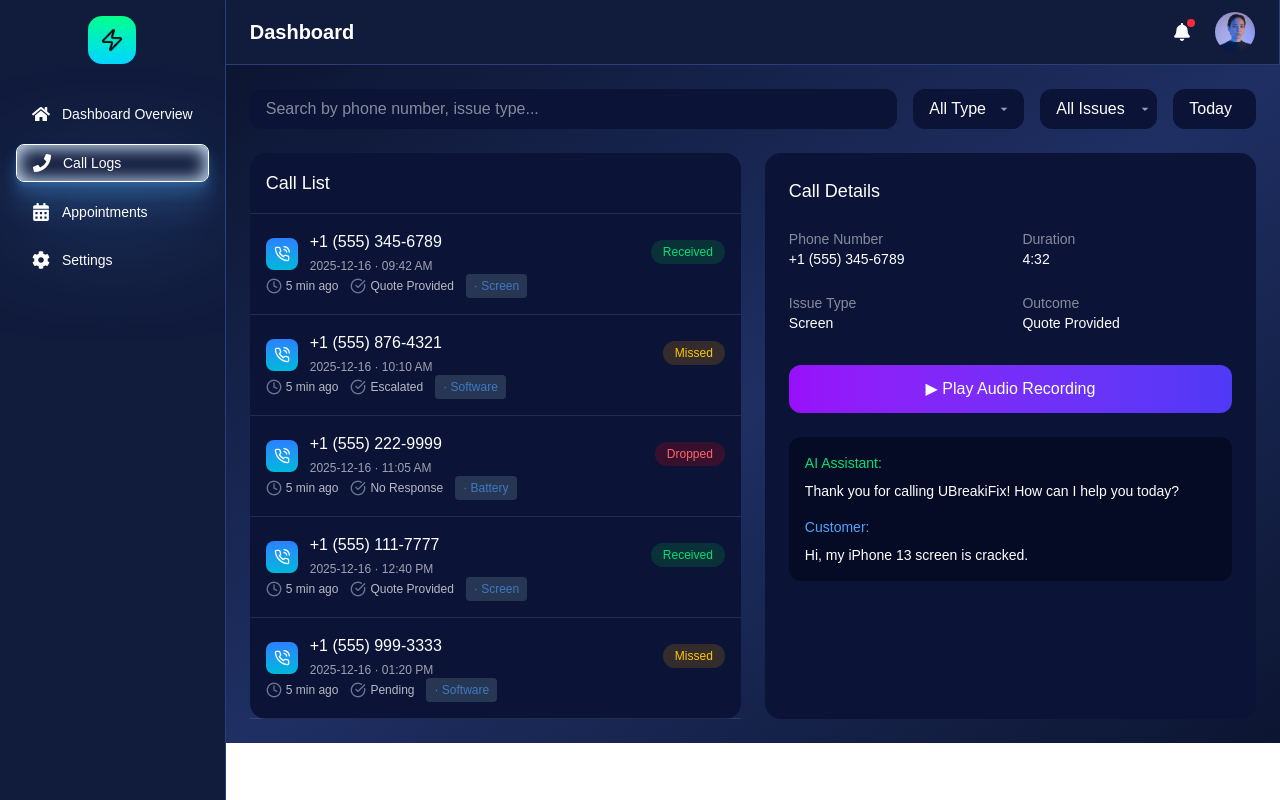
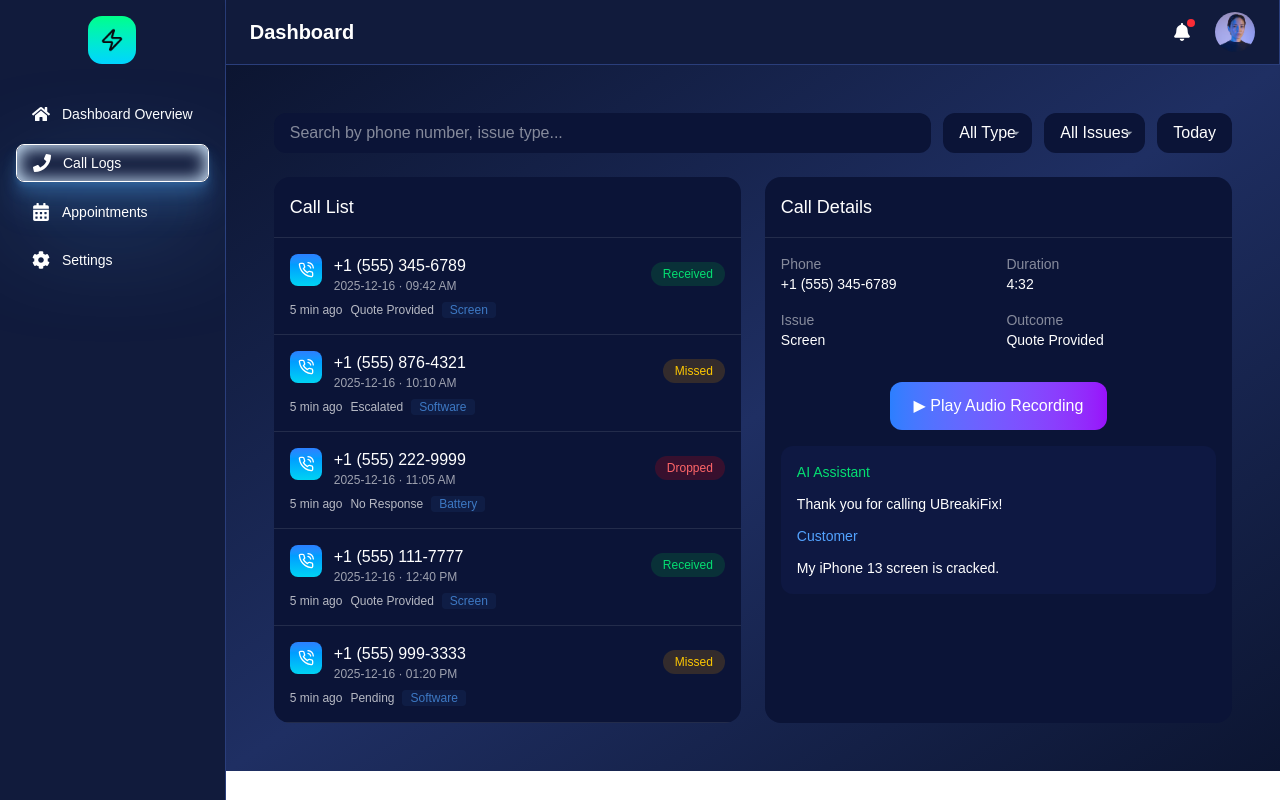
Before and after one commit to monirhossain-oss/Dashboard-app, a Next.js app: page /dashboard/calllogs in a window 1280 px wide. Built offline with nearby package versions, Linux system fonts and the light colour scheme.

Commit message:
Add Call Logs and Appointments pages

```diff
--- a/src/app/dashboard/appointments/page.jsx
+++ b/src/app/dashboard/appointments/page.jsx
@@ -1,9 +1,34 @@
-import React from 'react'
+import React from "react";
+const cardData = [
+    { title: "Calls Today", live: 234, growth: "+12%", bg: "linear-gradient(135deg, #2B7FFF 0%, #00B8DB 100%)" },
+    { title: "New Users", live: 120, growth: "+8%",bg: "linear-gradient(135deg, #FF7F50 0%, #FFB347 100%)" },
+    { title: "Revenue", live: 540, growth: "+20%", bg: "linear-gradient(135deg, #8A2BE2 0%, #DA70D6 100%)" }
+];
 
-export default function page() {
+export default function Page() {
   return (
-    <div>
-      appointments
-    </div>
-  )
+    <>
+      <div>
+        {/* Cards */}
+      <div className="grid grid-cols-1 md:grid-cols-2 lg:grid-cols-3 gap-4 mb-8">
+        {cardData.map((card, idx) => (
+          <div
+            key={idx}
+            className="relative p-4 rounded-xl border border-[#2B7FFF33] bg-[#0F172B80] flex items-center justify-between"
+          >
+            {/* Left Side - Info */}
+            <div className="flex flex-col justify-center gap-2">
+              <span className="text-sm text-gray-400">{card.title}</span>
+              <span className="text-xl font-bold text-white">{card.live}</span>
+              <span className="text-sm text-green-400">{card.growth}</span>
+            </div>
+          </div>
+        ))}
+      </div>
+      <div className="p-4">
+        <h2>Booking Link</h2>
+      </div>
+      </div>
+    </>
+  );
 }
--- a/src/app/dashboard/calllogs/page.jsx
+++ b/src/app/dashboard/calllogs/page.jsx
@@ -62,55 +62,44 @@ const calls = [
     },
 ];
 
-
-
 export default function Page() {
     const [active, setActive] = useState(calls[0]);
 
     return (
-        <div className="text-white">
+        <div className="text-white p-3 sm:p-6">
+
             {/* Top Bar */}
-            <div className="flex gap-4 mb-6 items-center">
+            <div className="flex flex-col md:flex-row gap-3 mb-6">
+
                 <input
                     placeholder="Search by phone number, issue type..."
                     className="flex-1 bg-[#0b1437] rounded-xl px-4 py-2 outline-none"
                 />
 
-                {/* All Type */}
                 <div className="relative">
-                    <MdArrowDropDown className="absolute right-3 top-1/2 -translate-y-1/2 text-gray-400" />
-
-                    <select className="bg-[#0b1437] rounded-xl pl-4 pr-6 py-2 outline-none appearance-none">
+                    <MdArrowDropDown className="absolute right-2 top-1/2 -translate-y-1/2 text-gray-400" />
+                    <select className="bg-[#0b1437] rounded-xl px-4 py-2 appearance-none w-full md:w-auto">
                         <option>All Type</option>
-                        <option>Inbound</option>
-                        <option>Outbound</option>
                     </select>
                 </div>
 
-                {/* All Issues */}
                 <div className="relative">
-                    <MdArrowDropDown className="absolute right-1 top-1/2 -translate-y-1/2 text-gray-400" />
-
-                    <select className="bg-[#0b1437] rounded-xl pl-4 pr-8 py-2 outline-none appearance-none">
+                    <MdArrowDropDown className="absolute right-2 top-1/2 -translate-y-1/2 text-gray-400" />
+                    <select className="bg-[#0b1437] rounded-xl px-4 py-2 appearance-none w-full md:w-auto">
                         <option>All Issues</option>
-                        <option>Screen</option>
-                        <option>Battery</option>
-                        <option>Software</option>
                     </select>
                 </div>
 
-                {/* Today */}
-                <div>
-
-                    <button className="bg-[#0b1437] rounded-xl pl-4 pr-6 py-2">
-                        Today
-                    </button>
-                </div>
+                <button className="bg-[#0b1437] rounded-xl px-4 py-2 w-full md:w-auto">
+                    Today
+                </button>
             </div>
 
-            <div className="grid grid-cols-2 gap-6">
+            {/* Main Layout */}
+            <div className="grid grid-cols-1 lg:grid-cols-2 gap-6">
+
                 {/* Call List */}
-                <div className="col-span-1 bg-[#0b1437] rounded-2xl">
+                <div className="bg-[#0b1437] rounded-2xl overflow-y-auto">
 
                     <h2 className="text-lg p-4 border-b border-white/10">
                         Call List
@@ -120,84 +109,69 @@ export default function Page() {
                         <div
                             key={c.id}
                             onClick={() => setActive(c)}
-                            className={`p-4 cursor-pointer border-b border-white/10 transition ${active.id === c.id
-                                ? ""
-                                : "hover:bg-[#0f1a44]"
-                                }`}
+                            className="p-4 border-b border-white/10 hover:bg-[#0f1a44] cursor-pointer"
                         >
-                            {/* Top Row */}
                             <div className="flex justify-between items-center">
 
-                                {/* Left */}
-                                <div className="flex items-center gap-3">
-                                    <FiPhoneCall className="mt-1 bg-gradient-to-b rounded-lg from-[#2B7FFF]  to-[#00B8DB] w-8 h-8 p-2 text-white" />
+                                <div className="flex gap-3">
+                                    <FiPhoneCall className="bg-gradient-to-b from-blue-500 to-cyan-400 w-8 h-8 p-2 rounded-lg" />
 
                                     <div>
-                                        <p className="font-medium">{c.number}</p>
-                                        <p className="text-xs opacity-60 mt-1">
-                                            {c.time}
-                                        </p>
+                                        <p className="text-sm sm:text-base">{c.number}</p>
+                                        <p className="text-xs opacity-60">{c.time}</p>
                                     </div>
                                 </div>
 
-                                {/* Right Status */}
                                 <span className={`text-xs px-3 py-1 rounded-full ${c.badge}`}>
                                     {c.action}
                                 </span>
                             </div>
 
-                            {/* Bottom Row */}
-                            <div className="flex gap-3 text-xs opacity-70">
-                                <span className="flex items-center gap-1"> <img src="/time.png" alt="" /> 5 min ago</span>
-                                <span className="flex items-center gap-1"> <img src="/correctpng.png" alt="" /> {c.outcome}</span>
-                                <span className="text-[#51A2FF] px-2 py-1 rounded-sm bg-[#33475f]">· {c.issue}</span>
+                            <div className="flex flex-wrap gap-2 text-xs opacity-70 mt-2">
+                                <span>5 min ago</span>
+                                <span>{c.outcome}</span>
+                                <span className="text-blue-400 bg-blue-400/10 px-2 rounded">
+                                    {c.issue}
+                                </span>
                             </div>
                         </div>
                     ))}
                 </div>
 
+                {/* Call Details */}
+                <div className="bg-[#0b1437] rounded-2xl">
 
-                {/* Call Details */}
-                <div className="col-span-1 bg-[#0b1437] rounded-2xl p-6">
-                    <h2 className="text-lg mb-6">Call Details</h2>
+                    <h2 className="text-lg p-4 border-b border-white/10">
+                        Call Details
+                    </h2>
 
-                    <div className="grid grid-cols-2 gap-6 text-sm">
-                        <div>
-                            <p className="opacity-50">Phone Number</p>
-                            <p>{active.number}</p>
-                        </div>
-
-                        <div>
-                            <p className="opacity-50">Duration</p>
-                            <p>{active.duration}</p>
-                        </div>
-
-                        <div>
-                            <p className="opacity-50">Issue Type</p>
-                            <p>{active.issue}</p>
-                        </div>
-
-                        <div>
-                            <p className="opacity-50">Outcome</p>
-                            <p>{active.outcome}</p>
-                        </div>
+                    <div className="grid grid-cols-2 p-4 gap-4 text-sm">
+                        <Info label="Phone" value={active.number} />
+                        <Info label="Duration" value={active.duration} />
+                        <Info label="Issue" value={active.issue} />
+                        <Info label="Outcome" value={active.outcome} />
                     </div>
 
-                    <button className="mt-8 w-full bg-gradient-to-r from-purple-600 to-indigo-600 py-3 rounded-xl">
+                    <button className="mx-auto mt-4 flex gap-2 items-center bg-gradient-to-r from-blue-500 to-purple-600 px-6 py-3 rounded-xl">
                         ▶ Play Audio Recording
                     </button>
 
-                    <div className="mt-6 bg-[#050b24] p-4 rounded-xl text-sm">
-                        <p className="text-green-400 mb-2">AI Assistant:</p>
-                        <p>
-                            Thank you for calling UBreakiFix! How can I help you today?
-                        </p>
+                    <div className="m-4 bg-[#0e1842] p-4 rounded-xl space-y-3 text-sm">
+                        <p className="text-green-400">AI Assistant</p>
+                        <p>Thank you for calling UBreakiFix!</p>
 
-                        <p className="text-blue-400 mt-4 mb-2">Customer:</p>
-                        <p>Hi, my iPhone 13 screen is cracked.</p>
+                        <p className="text-blue-400">Customer</p>
+                        <p>My iPhone 13 screen is cracked.</p>
                     </div>
                 </div>
             </div>
         </div>
     );
 }
+
+const Info = ({ label, value }) => (
+    <div>
+        <p className="opacity-50">{label}</p>
+        <p>{value}</p>
+    </div>
+);
```
Also changed, not shown: public/boo.png (added), public/pose.png (added).
